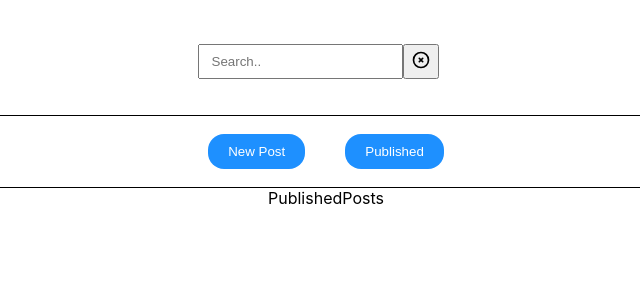
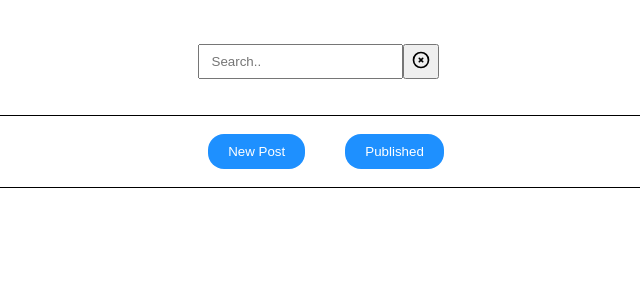
Before and after one commit to Sowmyam22/blog, a React (Create React App) app: page / in a window 1280 px wide. Both pictures are taken after a click on the button "Published". Shown: the top 300 px of the page, without its empty margins (314-954 px from the left). Built offline with nearby package versions, Linux system fonts and the light colour scheme.

Commit message:
ui of published posts

```diff
--- a/src/App.css
+++ b/src/App.css
@@ -50,3 +50,13 @@
 .search-input {
   padding: 8px 12px;
 }
+
+.post-card {
+  border: 1px solid gray;
+  margin-bottom: 20px;
+  border-radius: 10px;
+  box-shadow: 0 20px 25px -5px rgba(0, 0, 0, 0.1),
+    0 10px 10px -5px rgba(0, 0, 0, 0.04);
+  background-color: #5f9ea0;
+  color: white;
+}
--- a/src/Posts/PostForm.js
+++ b/src/Posts/PostForm.js
@@ -33,7 +33,7 @@ function PostForm({ setPublishedPosts }) {
 			<TextInput label="Title" onChange={handleTitle} value={title} />
 			<TextArea label="Content" onChange={handleContent} value={content} />
 
-			<ButtonComponent name="Save Post" onClick={handleSubmit} />
+			<ButtonComponent name="Publish" onClick={handleSubmit} />
 		</div>
 	);
 }
--- a/src/Posts/PublishedPosts.js
+++ b/src/Posts/PublishedPosts.js
@@ -1,7 +1,25 @@
 import React, { useEffect } from "react";
 
 function PublishedPosts({ allPosts }) {
-	return <div>PublishedPosts</div>;
+	return (
+		<div
+			style={{
+				paddingTop: "15px",
+				paddingBottom: "15px",
+				paddingLeft: "300px",
+				paddingRight: "300px",
+			}}
+		>
+			{allPosts.map((post, index) => {
+				return (
+					<div className="post-card">
+						<h3>{post.title}</h3>
+						<p>{post.content}</p>
+					</div>
+				);
+			})}
+		</div>
+	);
 }
 
 export default PublishedPosts;
```
Also changed, not shown: 1 other file (tests, documents, lock files or other folders).
